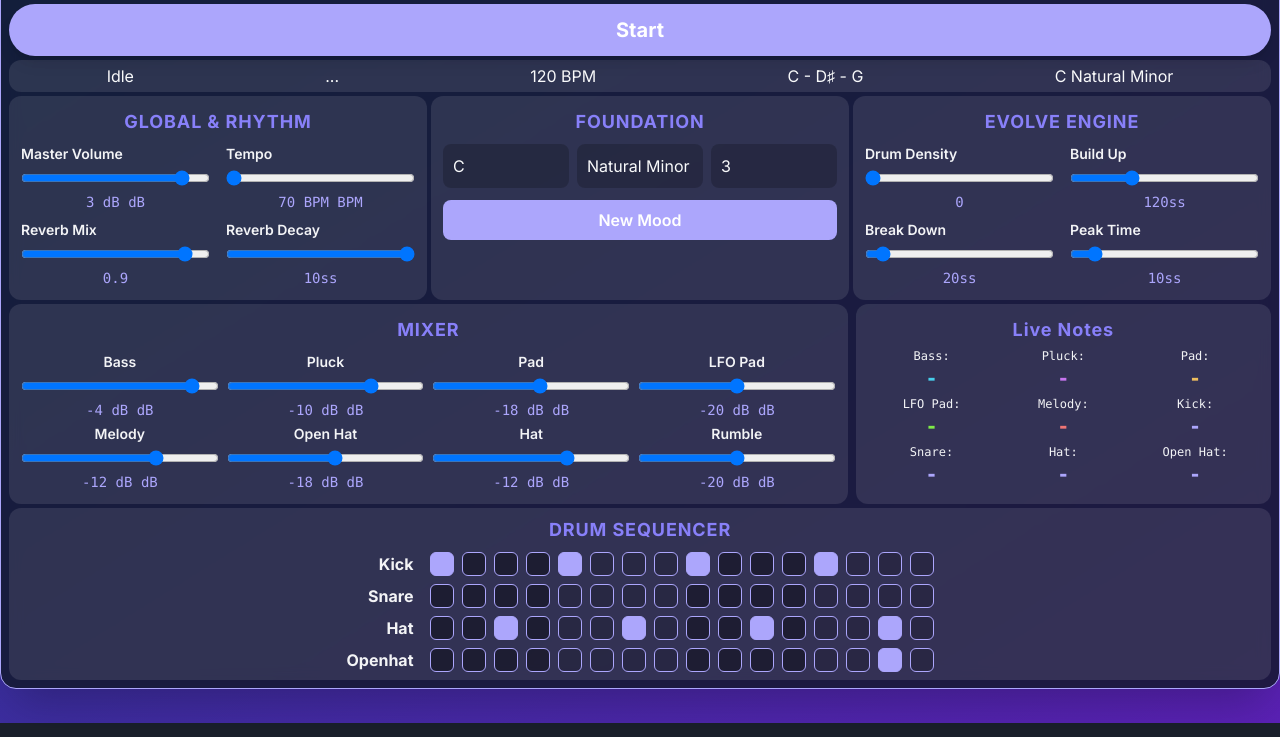
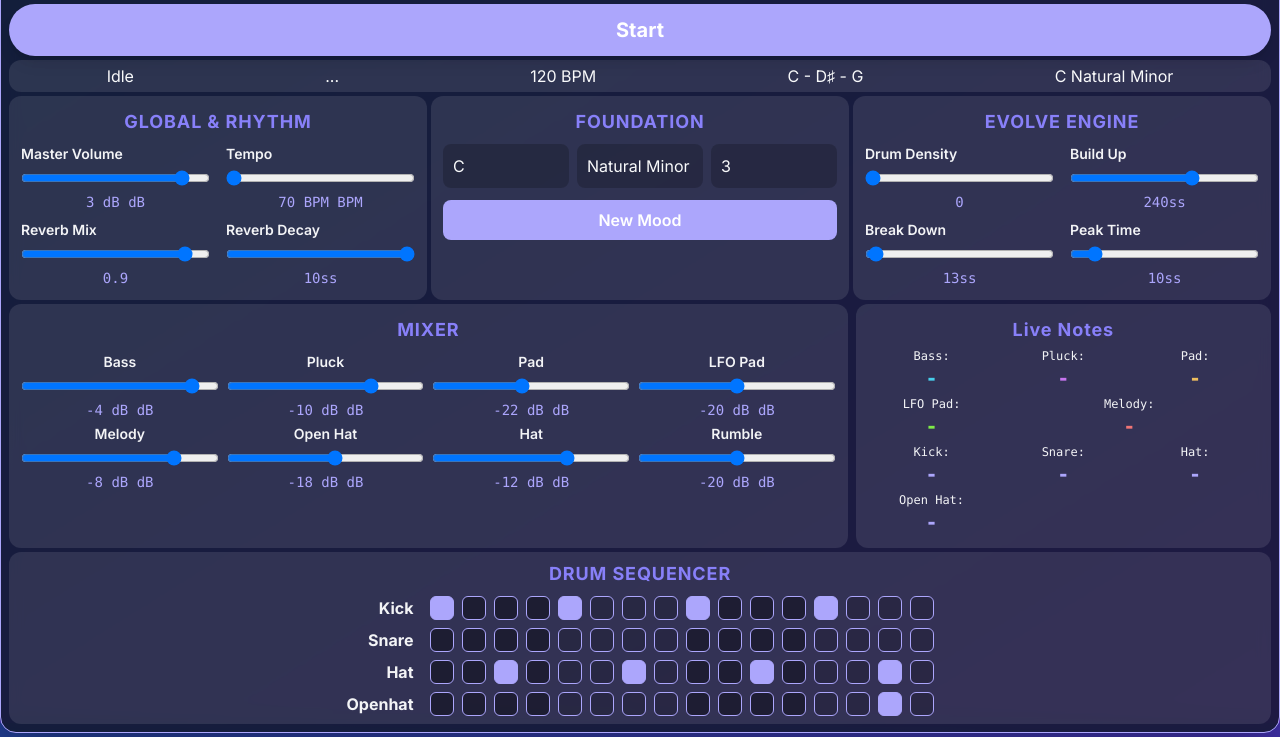
Before and after one commit to JeffWaltzer/websynth, a plain HTML site: page berlin.html in a window 1280 px wide. Shown: the part 77-814 px from the top of the page. Drawn offline with nearby package versions, Linux system fonts and the light colour scheme.

```diff
--- a/berlin.html
+++ b/berlin.html
@@ -159,7 +159,7 @@
             <h2 class="section-header text-lg font-bold text-center mb-2 uppercase">Global &amp; Rhythm</h2>
             <div class="grid grid-cols-2 gap-x-4 gap-y-2">
                 <div data-instrument="master"><label for="master-vol" class="block mb-1 text-sm font-semibold text-label">Master Volume</label><input type="range" id="master-vol" min="-20" max="6" value="3" step="1" class="w-full"><div class="text-center mt-0 text-display font-mono text-sm"><span id="master-vol-value">3</span> dB</div></div>
-                <div data-instrument="tempo"><label for="tempo" class="block mb-1 text-sm font-semibold text-label">Tempo</label><input type="range" id="tempo" min="70" max="170" value="70" class="w-full"><div class="text-center mt-0 text-display font-mono text-sm"><span id="tempo-value">70</span> BPM</div></div>
+                <div data-instrument="tempo"><label for="tempo" class="block mb-1 text-sm font-semibold text-label">Tempo</label><input type="range" id="tempo" min="70" max="180" value="70" class="w-full"><div class="text-center mt-0 text-display font-mono text-sm"><span id="tempo-value">70</span> BPM</div></div>
                 <div data-instrument="reverb"><label for="reverb" class="block mb-1 text-sm font-semibold text-label">Reverb Mix</label><input type="range" id="reverb" min="0" max="1" value="0.9" step="0.05" class="w-full"><div class="text-center mt-0 text-display font-mono text-sm"><span id="reverb-value">0.9</span></div></div>
                 <div data-instrument="reverbDecay"><label for="reverbDecay" class="block mb-1 text-sm font-semibold text-label">Reverb Decay</label><input type="range" id="reverbDecay" min="1" max="10" value="10" step="0.1" class="w-full"><div class="text-center mt-0 text-display font-mono text-sm"><span id="reverbDecay-value">10.0</span>s</div></div>
             </div>
@@ -177,8 +177,8 @@
             <h2 class="section-header text-lg font-bold text-center mb-2 uppercase">Evolve Engine</h2>
             <div class="grid grid-cols-2 gap-x-4 gap-y-2">
                 <div><label for="density" class="block mb-1 text-sm font-semibold text-label">Drum Density</label><input type="range" id="density" min="0.0" max="1.0" value="0.0" step="0.05" class="w-full"><div class="text-center mt-0 text-display font-mono text-sm"><span id="density-value">0.0</span></div></div>
-                <div><label for="evolve-up" class="block mb-1 text-sm font-semibold text-label">Build Up</label><input type="range" id="evolve-up" min="10" max="360" value="120" step="5" class="w-full"><div class="text-center mt-0 text-display font-mono text-sm"><span id="evolve-up-value">120</span>s</div></div>
-                <div><label for="evolve-breakdown" class="block mb-1 text-sm font-semibold text-label">Break Down</label><input type="range" id="evolve-breakdown" min="10" max="180" value="20" step="5" class="w-full"><div class="text-center mt-0 text-display font-mono text-sm"><span id="evolve-breakdown-value">20</span>s</div></div>
+                <div><label for="evolve-up" class="block mb-1 text-sm font-semibold text-label">Build Up</label><input type="range" id="evolve-up" min="10" max="360" value="240" step="5" class="w-full"><div class="text-center mt-0 text-display font-mono text-sm"><span id="evolve-up-value">240</span>s</div></div>
+                <div><label for="evolve-breakdown" class="block mb-1 text-sm font-semibold text-label">Break Down</label><input type="range" id="evolve-breakdown" min="10" max="180" value="13" step="1" class="w-full"><div class="text-center mt-0 text-display font-mono text-sm"><span id="evolve-breakdown-value">13</span>s</div></div>
                 <div><label for="evolve-peak" class="block mb-1 text-sm font-semibold text-label">Peak Time</label><input type="range" id="evolve-peak" min="1" max="90" value="10" step="1" class="w-full"><div class="text-center mt-0 text-display font-mono text-sm"><span id="evolve-peak-value">10</span>s</div></div>
             </div>
         </div>
@@ -190,9 +190,9 @@
             <div class="grid grid-cols-2 sm:grid-cols-4 gap-x-2 gap-y-1">
                 <div data-instrument="bass"><label for="bass-vol" class="block text-center mb-1 text-sm font-semibold text-label">Bass</label><input type="range" id="bass-vol" min="-40" max="0" value="-4" step="1" class="w-full"><div class="text-center mt-0 text-display font-mono text-sm"><span id="bass-vol-value">-4</span> dB</div></div>
                 <div data-instrument="pluck"><label for="pluck-vol" class="block text-center mb-1 text-sm font-semibold text-label">Pluck</label><input type="range" id="pluck-vol" min="-40" max="0" value="-10" step="1" class="w-full"><div class="text-center mt-0 text-display font-mono text-sm"><span id="pluck-vol-value">-10</span> dB</div></div>
-                <div data-instrument="pad"><label for="pad-vol" class="block text-center mb-1 text-sm font-semibold text-label">Pad</label><input type="range" id="pad-vol" min="-40" max="0" value="-18" step="1" class="w-full"><div class="text-center mt-0 text-display font-mono text-sm"><span id="pad-vol-value">-18</span> dB</div></div>
+                <div data-instrument="pad"><label for="pad-vol" class="block text-center mb-1 text-sm font-semibold text-label">Pad</label><input type="range" id="pad-vol" min="-40" max="0" value="-22" step="1" class="w-full"><div class="text-center mt-0 text-display font-mono text-sm"><span id="pad-vol-value">-22</span> dB</div></div>
                 <div data-instrument="lfoPad"><label for="lfoPad-vol" class="block text-center mb-1 text-sm font-semibold text-label">LFO Pad</label><input type="range" id="lfoPad-vol" min="-40" max="0" value="-20" step="1" class="w-full"><div class="text-center mt-0 text-display font-mono text-sm"><span id="lfoPad-vol-value">-20</span> dB</div></div>
-                <div data-instrument="melody"><label for="melody-vol" class="block text-center mb-1 text-sm font-semibold text-label">Melody</label><input type="range" id="melody-vol" min="-40" max="0" value="-12" step="1" class="w-full"><div class="text-center mt-0 text-display font-mono text-sm"><span id="melody-vol-value">-12</span> dB</div></div>
+                <div data-instrument="melody"><label for="melody-vol" class="block text-center mb-1 text-sm font-semibold text-label">Melody</label><input type="range" id="melody-vol" min="-40" max="0" value="-8" step="1" class="w-full"><div class="text-center mt-0 text-display font-mono text-sm"><span id="melody-vol-value">-8</span> dB</div></div>
                 <div data-instrument="openhat"><label for="openhat-vol" class="block text-center mb-1 text-sm font-semibold text-label">Open Hat</label><input type="range" id="openhat-vol" min="-40" max="0" value="-18" step="1" class="w-full"><div class="text-center mt-0 text-display font-mono text-sm"><span id="openhat-vol-value">-18</span> dB</div></div>
                 <div data-instrument="hat"><label for="hat-vol" class="block text-center mb-1 text-sm font-semibold text-label">Hat</label><input type="range" id="hat-vol" min="-40" max="0" value="-12" step="1" class="w-full"><div class="text-center mt-0 text-display font-mono text-sm"><span id="hat-vol-value">-12</span> dB</div></div>
                 <div data-instrument="rumble"><label for="rumble-vol" class="block text-center mb-1 text-sm font-semibold text-label">Rumble</label><input type="range" id="rumble-vol" min="-40" max="0" value="-20" step="1" class="w-full"><div class="text-center mt-0 text-display font-mono text-sm"><span id="rumble-vol-value">-20</span> dB</div></div>
@@ -205,7 +205,7 @@
                 <div><span class="text-label text-xs">Pluck:</span><br><span id="live-note-pluck" class="live-note-value font-bold text-xl">-</span></div>
                 <div><span class="text-label text-xs">Pad:</span><br><span id="live-note-pad" class="live-note-value font-bold text-xl">-</span></div>
                 <div><span class="text-label text-xs">LFO Pad:</span><br><span id="live-note-lfoPad" class="live-note-value font-bold text-xl">-</span></div>
-                <div><span class="text-label text-xs">Melody:</span><br><span id="live-note-melody" class="live-note-value font-bold text-xl">-</span></div>
+                <div class="col-span-2"><span class="text-label text-xs">Melody:</span><br><span id="live-note-melody" class="live-note-value font-bold text-xl">-</span></div>
                 <div><span class="text-label text-xs">Kick:</span><br><span id="live-note-kick" class="live-note-value font-bold text-xl">-</span></div>
                 <div><span class="text-label text-xs">Snare:</span><br><span id="live-note-snare" class="live-note-value font-bold text-xl">-</span></div>
                 <div><span class="text-label text-xs">Hat:</span><br><span id="live-note-hat" class="live-note-value font-bold text-xl">-</span></div>
@@ -332,14 +332,14 @@
         const panners = [hatPanner, melodyPanner, pluckPanner, lfoPadPanner];
 
         const synths = {
-            kick: new Tone.MembraneSynth({ volume: -2, octaves: 10, pitchDecay: 0.05, envelope: { attack: 0.001, decay: 0.4, sustain: 0.01, release: 1.4, attackCurve: 'exponential' } }).connect(masterVolume),
+            kick: new Tone.MembraneSynth({ volume: -6, octaves: 10, pitchDecay: 0.05, envelope: { attack: 0.001, decay: 0.4, sustain: 0.01, release: 1.4, attackCurve: 'exponential' } }).connect(masterVolume),
             snare: new Tone.NoiseSynth({ volume: -14, noise: { type: 'white' }, envelope: { attack: 0.001, decay: 0.15, sustain: 0, release: 0.2 } }).connect(masterVolume),
             hat: new Tone.MetalSynth({ volume: -18, frequency: 300, envelope: { attack: 0.005, decay: 0.05, release: 0.08 }, harmonicity: 5.1, modulationIndex: 32, resonance: 4000, octaves: 1.5 }).connect(hatPanner),
             openhat: new Tone.MetalSynth({ volume: -18, frequency: 250, envelope: { attack: 0.01, decay: 0.4, release: 0.4 }, harmonicity: 5.1, modulationIndex: 32, resonance: 4000, octaves: 1.5 }).connect(hatPanner),
             bass: new Tone.MonoSynth({ volume: -4, oscillator: { type: 'fatsquare' }, envelope: { attack: 0.05, decay: 0.3, sustain: 0.4, release: 2 }, filterEnvelope: { attack: 0.01, decay: 0.6, sustain: 0.2, release: 2, baseFrequency: 80, octaves: 4 } }).connect(masterVolume),
             pluck: new Tone.PluckSynth({ volume: -10, attackNoise: 0.8, dampening: 5000, resonance: 0.95 }).connect(pluckPanner),
             pad: new Tone.PolySynth(Tone.FMSynth, { volume: -18, detune: 15, envelope: { attack: 1, decay: 0.5, sustain: 0.5, release: 3 } }).fan(reverb, masterVolume),
-            melody: new Tone.FMSynth({ volume: -12, envelope: { attack: 0.02, decay: 0.3, sustain: 0.1, release: 1.2 } }).connect(melodyPanner),
+            melody: new Tone.FMSynth({ volume: -8, envelope: { attack: 0.02, decay: 0.3, sustain: 0.1, release: 1.2 } }).connect(melodyPanner),
             lfoPad: new Tone.FMSynth({ volume: -20, detune: 20, harmonicity: 1.5, modulationIndex: 3, envelope: { attack: 1, decay: 0.5, sustain: 1, release: 2 } }).connect(lfoPadPanner),
             rumble: rumble,
         };
@@ -609,7 +609,7 @@
             const peakTime = parseFloat(controls['evolve-peak'].value);
             const totalCycleTime = buildUpTime + peakTime + buildDownTime;
 
-            evolveState = 'Building Up';
+            evolveState = 'Build Up';
             evolveSignal.rampTo(1, buildUpTime);
 
             Tone.Transport.scheduleOnce(() => { evolveState = 'Peak'; }, `+${buildUpTime}`);
```
